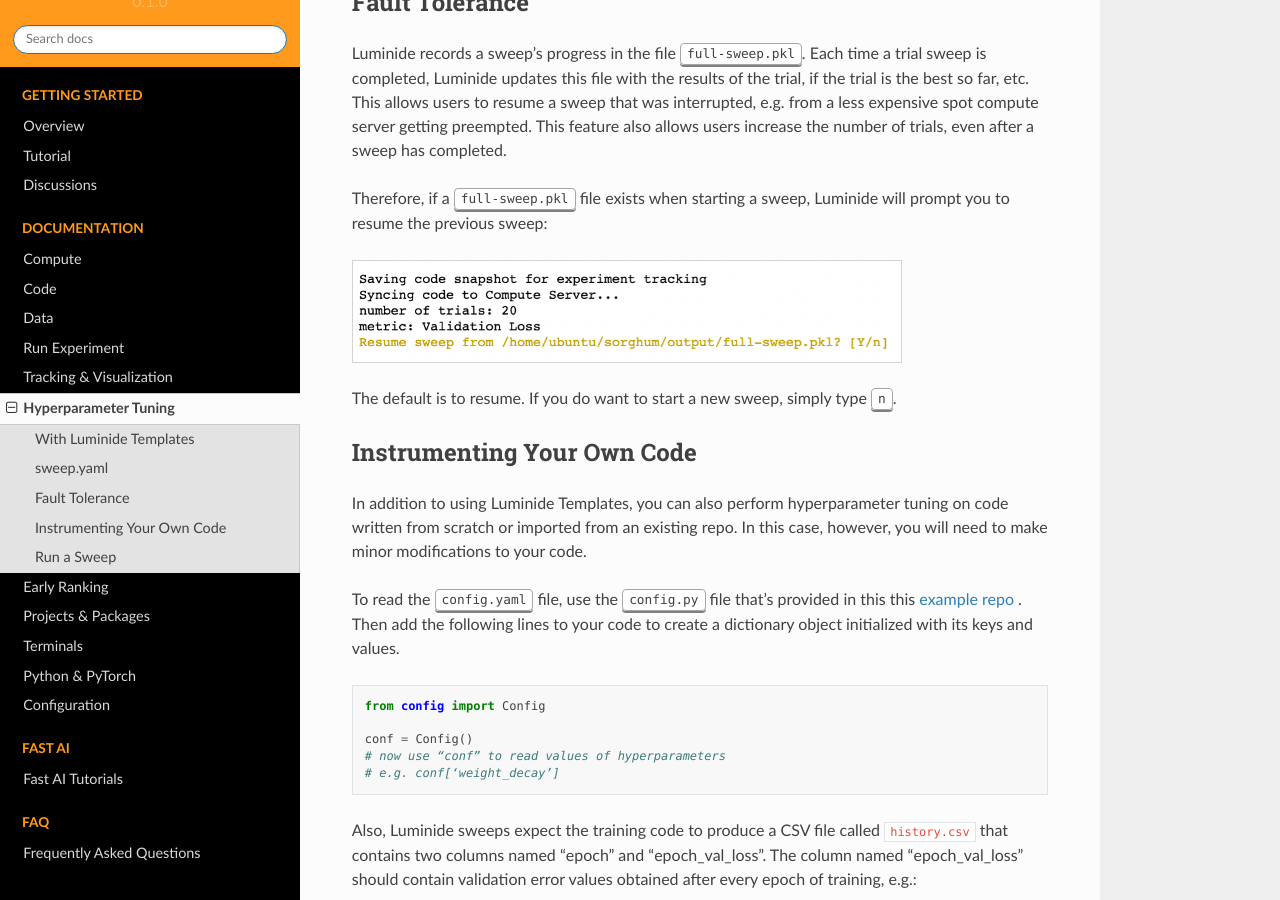
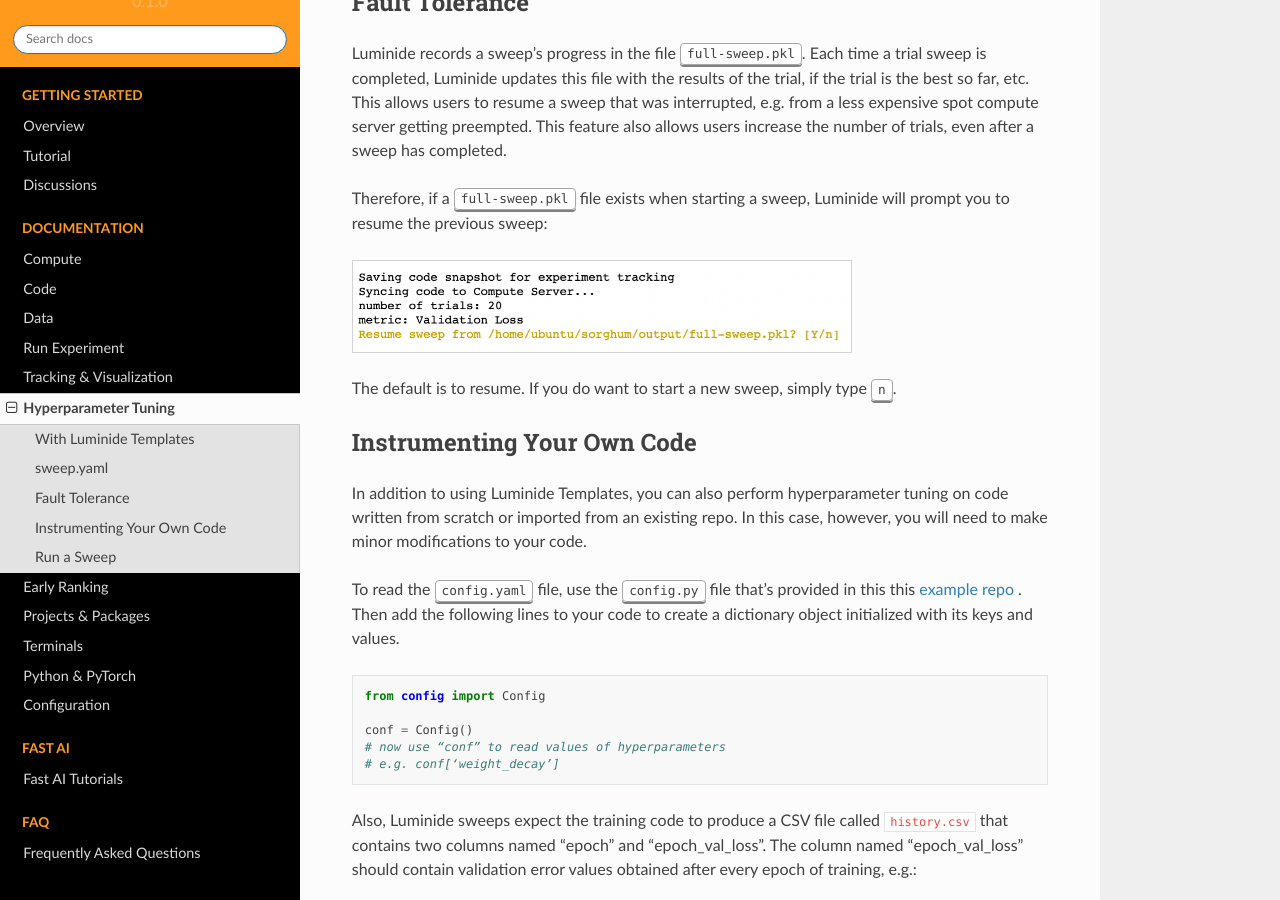
Before and after one commit to luminide/docs, a Sphinx documentation site: the page built from docs/source/docs/hyperparameter-tuning.md, in a window 1280 px wide and 900 px high, scrolled down 1817 px. Built offline with Sphinx 7.4.7 and the Read the Docs theme 2.0.0, drawn with Linux system fonts in a browser that asks for light colours.

Commit message:
update exp and HPT pictures

````diff
--- a/docs/source/docs/hyperparameter-tuning.md
+++ b/docs/source/docs/hyperparameter-tuning.md
@@ -70,7 +70,7 @@
 Therefore, if a <kbd>full-sweep.pkl</kbd> file exists when starting a sweep, Luminide will prompt you to resume the previous sweep:
 
 ```{image} ../images/resume-sweep.png
-:width: 550
+:width: 500
 ```
 
 The default is to resume. If you do want to start a new sweep, simply type <kbd>n</kbd>.
@@ -121,6 +121,6 @@
 - <kbd>sweep_results_raw.csv</kbd>: This spreadsheet contains all of the hyperparameter values used for each trial, which can give insights into the tuning process.
 - <kbd>sweep_results_chart.png</kbd>: This graph displays the validation loss for each trial, and tracks the "best trial".
 
-```{image} ../images/feb-full-sweep-graph.png
-:width: 450
+```{image} ../images/apr-full-sweep-graph.png
+:width: 550
 ```
````
Also changed, not shown: docs/source/docs/run-experiment.md (+1 -1 lines), docs/source/fastai/fastai.md (+2 -2 lines), docs/source/images/apr-full-sweep-graph.png (added).
